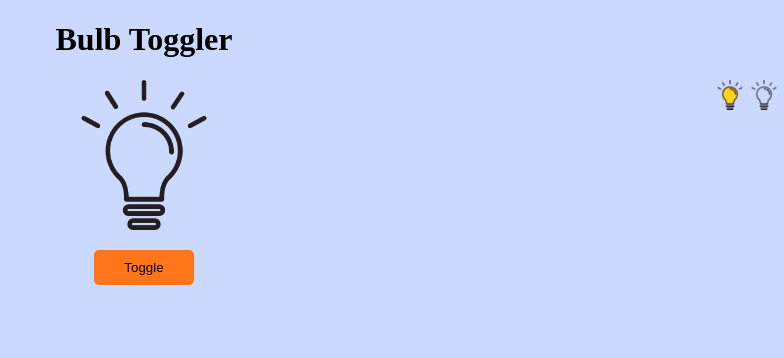
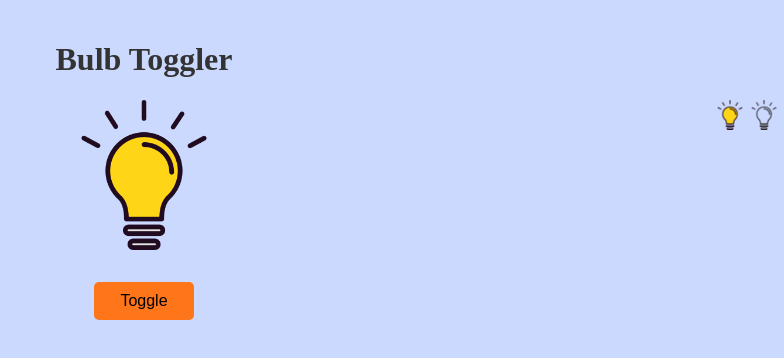
Before and after one commit to Harshalikale/Bulb-Toggler, a plain HTML site: page index.html in a window 1280 px wide. Both pictures are taken after a click on the button "Toggle". Shown: the whole page, without its empty margins (496-1280 px from the left). Drawn offline with Linux system fonts and the light colour scheme.

Commit message:
changes are done

```diff
--- a/index.html
+++ b/index.html
@@ -5,13 +5,30 @@
     <meta name="viewport" content="width=device-width, initial-scale=1.0">
     <title>Bulb Toggler</title>
     <style>
-        .app-title {
+        body {
             text-align: center;
+            background-color: #f0f0f0;
+            margin: 0;
+            padding: 20px;
+        }
+        h1 {
+            color: #333;
         }
         .img-bulb {
-            height: 150px;
-            display: block;
-            margin: 10px auto;
+            width: 150px;
+            height: auto;
+        }
+        button {
+            padding: 10px 20px;
+            font-size: 16px;
+            background-color: #4CAF50;
+            color: white;
+            border: none;
+            border-radius: 5px;
+            cursor: pointer;
+        }
+        button:hover {
+            background-color: #45a049;
         }
         .btn-container {
             display: flex;
@@ -53,27 +70,31 @@
 </head>
 <body class="bg-light" id="main-body">
     <h1 class="app-title">Bulb Toggler</h1>
-
     <div class="theme-selector-container">
         <img src="on blub.png" class="theme-select-icon" onclick="enableLight()">
-        <img src="off blub.png" class="theme-select-icon" onclick="enableDark()"/>
+        <img src="off blub.png" class="theme-select-icon" onclick="enableDark()">
     </div>
-    <img src="off blub.png" class="img-bulb" id="img-bulb"/>
-
+    <img src="off blub.png" class="img-bulb" id="bulb">
+    <br><br>
     <div class="btn-container">
         <button type="button" class="btn-toggle btn-light" onclick="toggleBulb()" id="btn-toggle">
             Toggle
         </button>
     </div>
     <script>
-     function toggleBulb() {
-        const bulbElement = document.getElementById("img-bulb");
-        if (bulbElement.src.includes("off blub.png")) {
-            bulbElement.src = "on blub.png";
-        } else {
-            bulbElement.src = "off blub.png";
+        const bulbElement = document.getElementById('bulb');
+        let state = false;
+
+        function toggleBulb() {
+            if(state == false) {
+                bulbElement.src = 'on blub.png';
+                state = true;
+            } else {
+                bulbElement.src = 'off blub.png';
+                state = false;
+            }
         }
-    }
+
         function enableDark() {
             const mainBody = document.getElementById("main-body");
             mainBody.classList.remove("bg-light");
```
